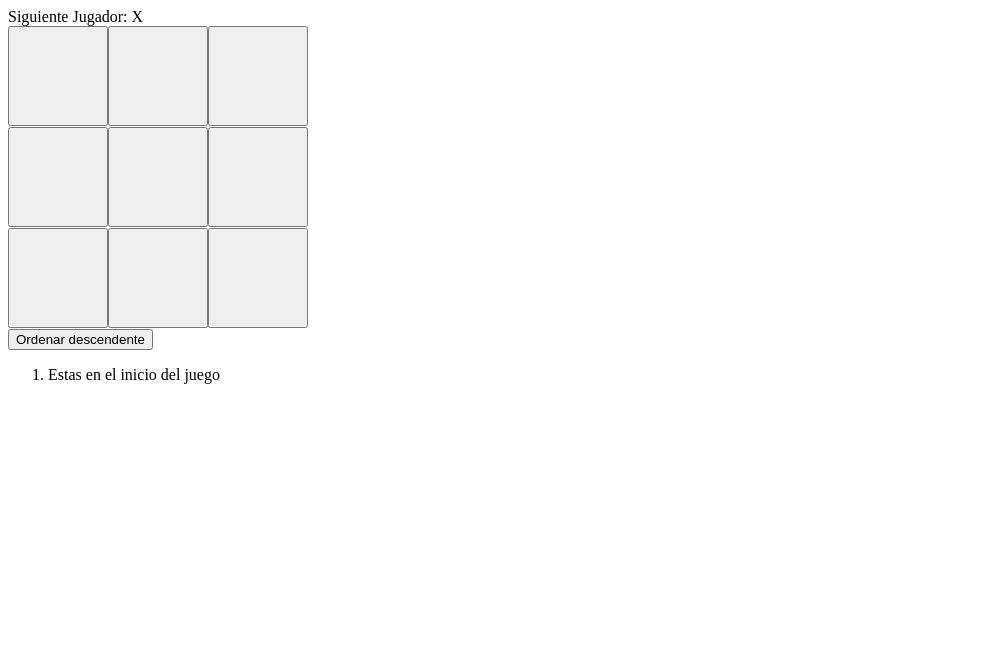
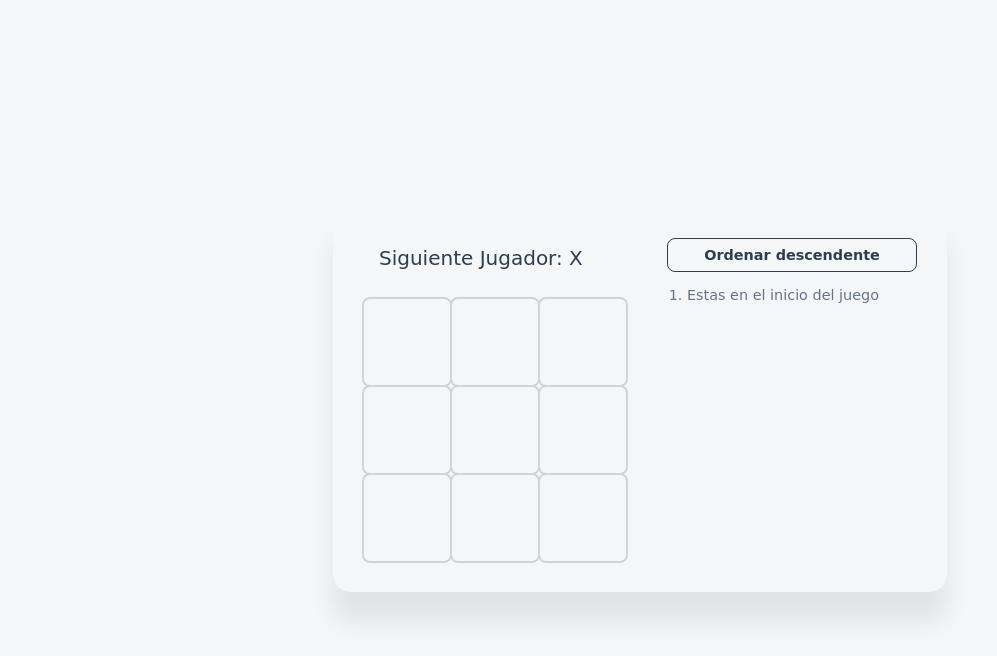
Before and after one commit to Danieler9324/tres-en-raya-react, a React (Vite) app: page / in a window 1280 px wide. Shown: the top 656 px of the page, without its empty margins (0-997 px from the left). Built offline with nearby package versions, Linux system fonts and the light colour scheme.

Commit message:
style: se agrego css al tablero y dar diseño a las casillas

```diff
--- a/src/index.css
+++ b/src/index.css
@@ -1,9 +1,128 @@
-.square {
-    width: 100px;
-    height: 100px;
-    font-size: 2rem;
+:root{
+    --background-color: #f4f6f8;
+    --font-color-1: #333;
+    --font-color-2: #2c3e50;
+    --border-color: lightgray;
+    --winner-square: #4ade80;
+    --border-winner-square:  #22c55e;
+    --border-button: #cbd5e1;
+    --font-color-list: #64748b;
 }
 
-.winning {
-    background-color: lightgreen;
+body {
+    font-family: "Comic Sans MS", "Comic Sans", cursive;
+    background-color: var(--background-color);
+    color: var(--font-color-1);
+    display: flex;
+    justify-content: center;
+    align-items: center;
+    min-height: 100vh;
+    margin: 0;
 }
+
+.game {
+    display: flex;
+    flex-direction: row;
+    gap: 40px;
+    background: var(--background-color);
+    padding: 30px;
+    border-radius: 17px;
+    box-shadow: 0 30px 25px rgba(0, 0, 0, 0.08);
+    align-items: flex-start;
+}
+
+.game-board {
+    display: flex;
+    flex-direction: column;
+    align-items: center;
+}
+
+.status {
+    font-size: 1.25rem;
+    font-weight: 500;
+    margin-bottom: 20px;
+    color: var(--font-color-2);
+    background: var(--background-color);
+    padding: 8px 16px;
+    border-radius: 20px;
+}
+
+.board-row {
+    display: flex;
+}
+
+.square {
+    width: 90px;
+    height: 90px;
+    font-size: 2.5rem;
+    font-weight: bold;
+    background-color: var(--background-color);
+    border: 2px solid var(--border-color);
+    margin: -1px;
+    cursor: pointer;
+    transition: all 0.2s ease-in-out;
+    color: var(--font-color-2);
+    display: flex;
+    align-items: center;
+    justify-content: center;
+}
+
+.square:hover {
+    background-color: var(--background-color);
+    transform: scale(0.98);
+}
+
+.square.winning {
+    background-color: var(--winner-square);
+    color: var(--background-color);
+    border-color: var(--border-winner-square);
+    animation: pulse 0.6s infinite alternate;
+    }
+
+@keyframes pulse {
+    0% { transform: scale(1); }
+    100% { transform: scale(1.05); }
+}
+
+.game-info {
+    display: flex;
+    flex-direction: column;
+    gap: 15px;
+    min-width: 250px;
+}
+
+button {
+    font-family: inherit;
+    font-size: 0.9rem;
+    font-weight: 600;
+    padding: 8px 14px;
+    border: 1px solid ;
+    border-radius: 8px;
+    background-color: var(--background-color);
+    color: var(--font-color-2);
+    cursor: pointer;
+    transition: all 0.2s;
+}
+
+button:hover {
+    background-color: var(--background-color);
+    border-color: var(--border-button);
+}
+
+.game-info ol {
+    padding-left: 20px;
+    margin: 0;
+    display: flex;
+    flex-direction: column;
+    gap: 8px;
+}
+
+.game-info li {
+    font-size: 0.9rem;
+    color: var(--font-color-list);
+}
+
+.game-info li button {
+    width: 100%;
+    text-align: left;
+}
```
